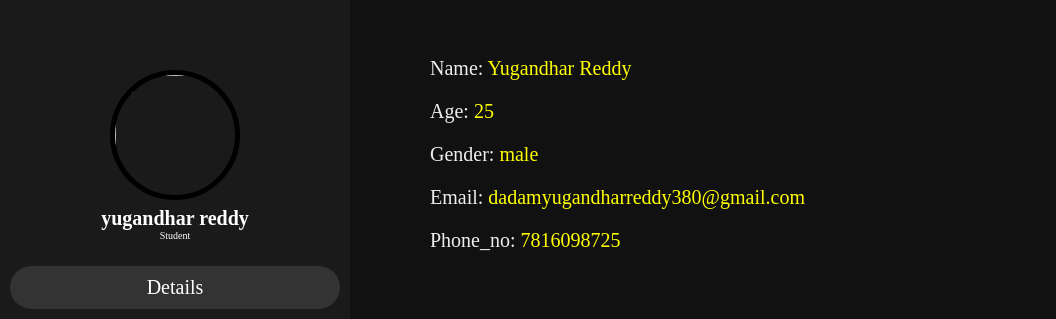
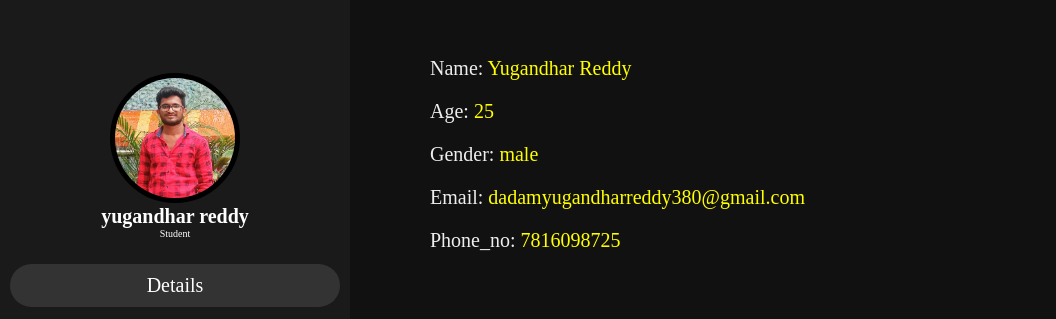
Before and after one commit to yugandhardadam/yugandhardadam, a plain HTML site: page index.html in a window 1280 px wide. Shown: the part 111-430 px from the top of the page, without its empty margins (0-1056 px from the left). Drawn offline with Linux system fonts and the light colour scheme.

Commit message:
Update index.html

```diff
--- a/index.html
+++ b/index.html
@@ -10,7 +10,7 @@
 <body>
     <header>
        <div class="user">
-       <img src="photo.jpg">
+       <img src="1688801065006.jpg">
        <h5 class="nm">yugandhar reddy</h5>
        <p class="jb">Student</p>
        </div>
```
